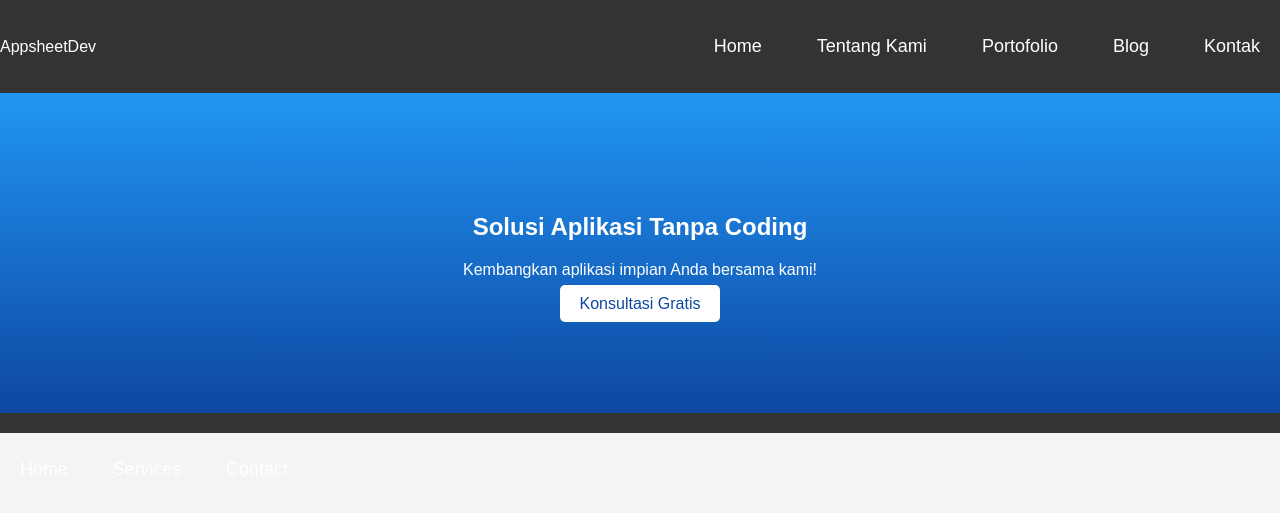
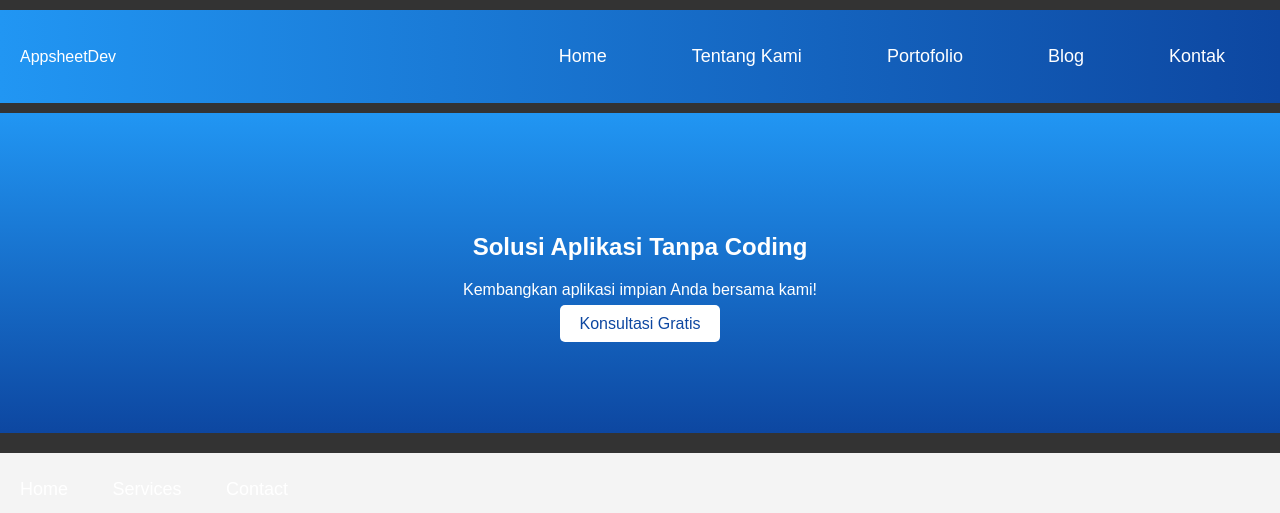
Before and after one commit to Asrul507/appsheet-developer-system, a plain HTML site: page index.html in a window 1280 px wide. Drawn offline with Linux system fonts and the light colour scheme.

Commit message:
Menambahkan background navbar di style.css

```diff
--- a/css/style.css
+++ b/css/style.css
@@ -40,3 +40,25 @@ nav ul li a {
 nav ul li a:hover {
     background-color: rgba(0, 0, 0, 0.5);
 }
+
+/* Menambahkan latar belakang gradien pada navbar */
+.navbar {
+  background: linear-gradient(to right, #2196F3, #0D47A1); /* Gradien warna biru */
+  padding: 10px 20px; /* Memberikan ruang di sekitar konten navbar */
+  position: sticky; /* Menjaga navbar tetap di atas saat scrolling */
+  top: 0; /* Agar navbar selalu muncul di bagian atas */
+  z-index: 1000; /* Menjamin navbar berada di atas konten lainnya */
+}
+
+/* Membuat link di navbar lebih menarik */
+.nav-links li a {
+  color: white; /* Warna teks putih */
+  text-decoration: none; /* Menghapus garis bawah pada link */
+  font-size: 18px; /* Ukuran font yang lebih besar */
+  padding: 10px 15px; /* Memberikan ruang di sekitar link */
+}
+
+.nav-links li a:hover {
+  background-color: rgba(255, 255, 255, 0.2); /* Menambahkan efek hover */
+  border-radius: 5px; /* Membuat sudut link lebih lembut */
+}
```
